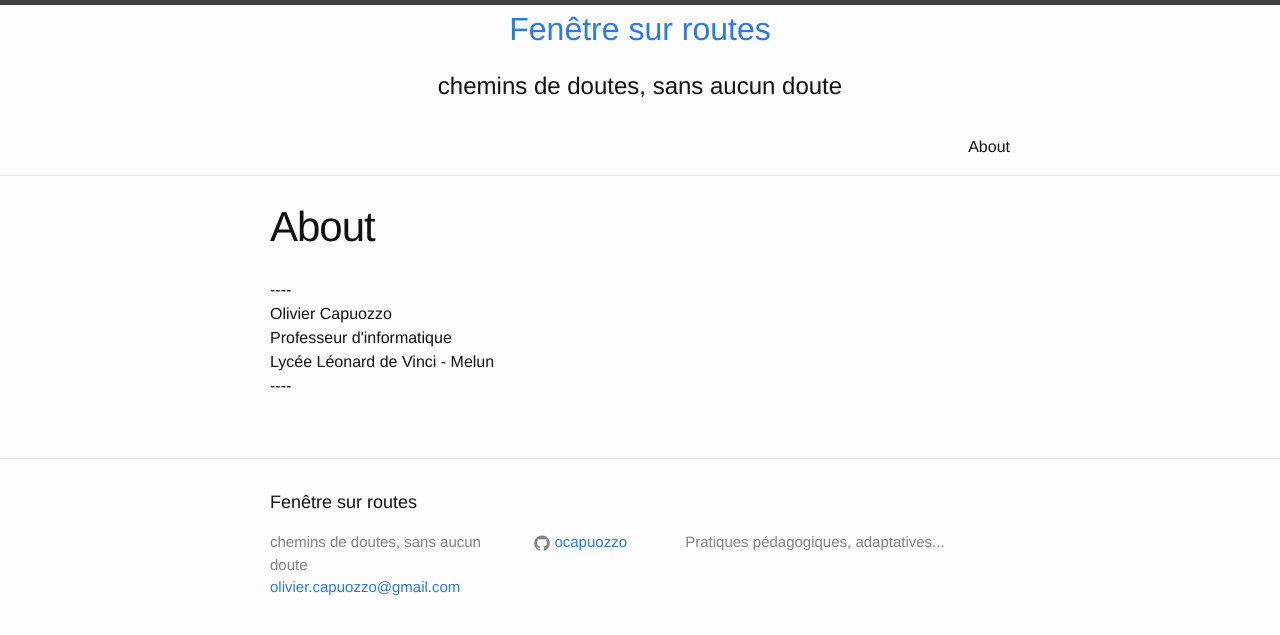
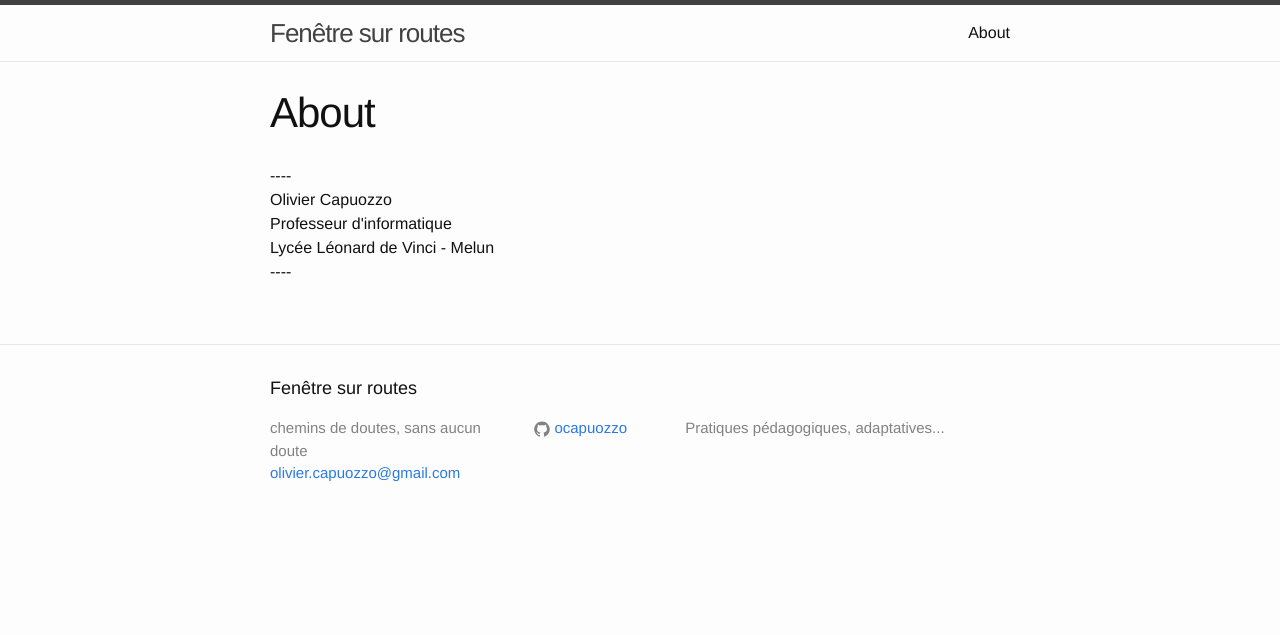
Before and after one commit to ocapuozzo/ds3, a Jekyll site: the page built from about.md, in a window 1280 px wide. Shown: the top 635 px of the page. Built offline with Jekyll 4.4.1, drawn with Linux system fonts in a browser that asks for light colours.

```diff
--- a/_includes/header.html
+++ b/_includes/header.html
@@ -1,13 +1,8 @@
-<header class="site-header" style="text-align: center">
-
-    <h1><a href="/">Fenêtre sur routes</a></h1>
-
-    <h2>chemins de doutes, sans aucun doute</h2>
-
+<header class="site-header">
 
   <div class="wrapper">
 
-     <!-- a class="site-title" href="{{ site.baseurl }}/">{{ site.title }}</a -->
+     <a class="site-title" href="{{ site.baseurl }}/">{{ site.title }}</a>
 
     <nav class="site-nav">
       <a href="#" class="menu-icon">
```
